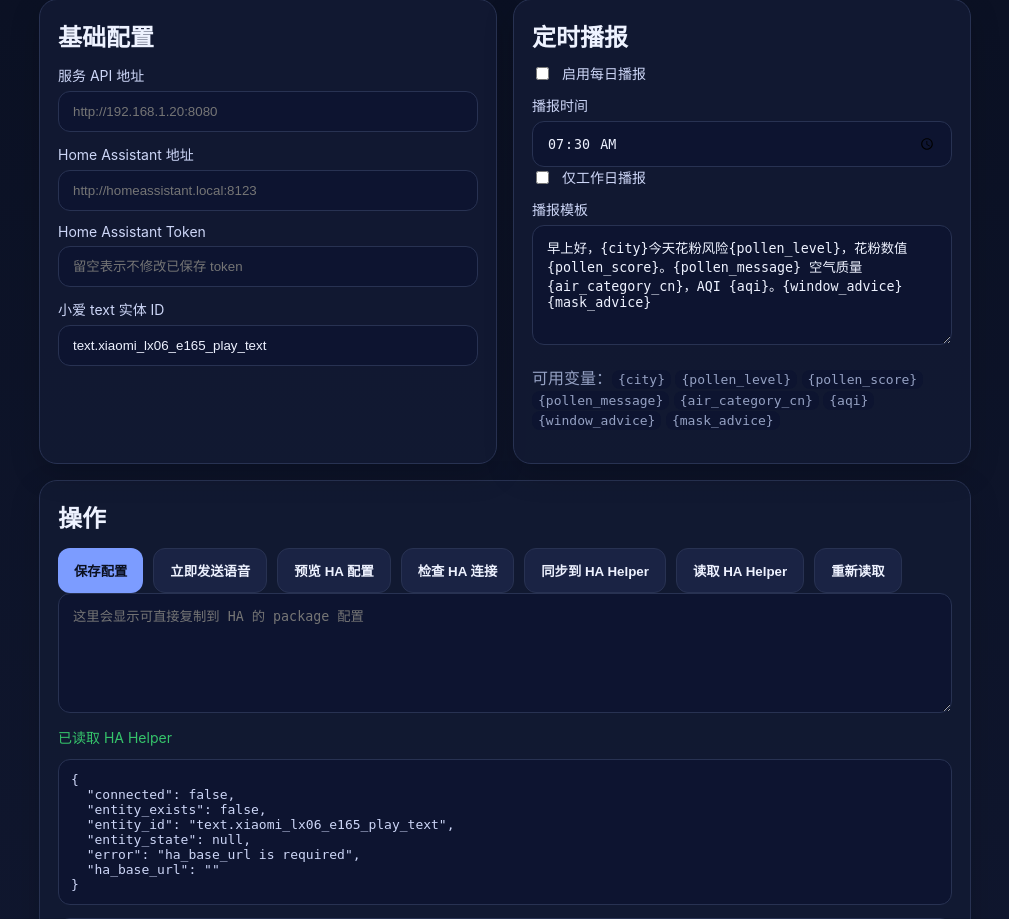
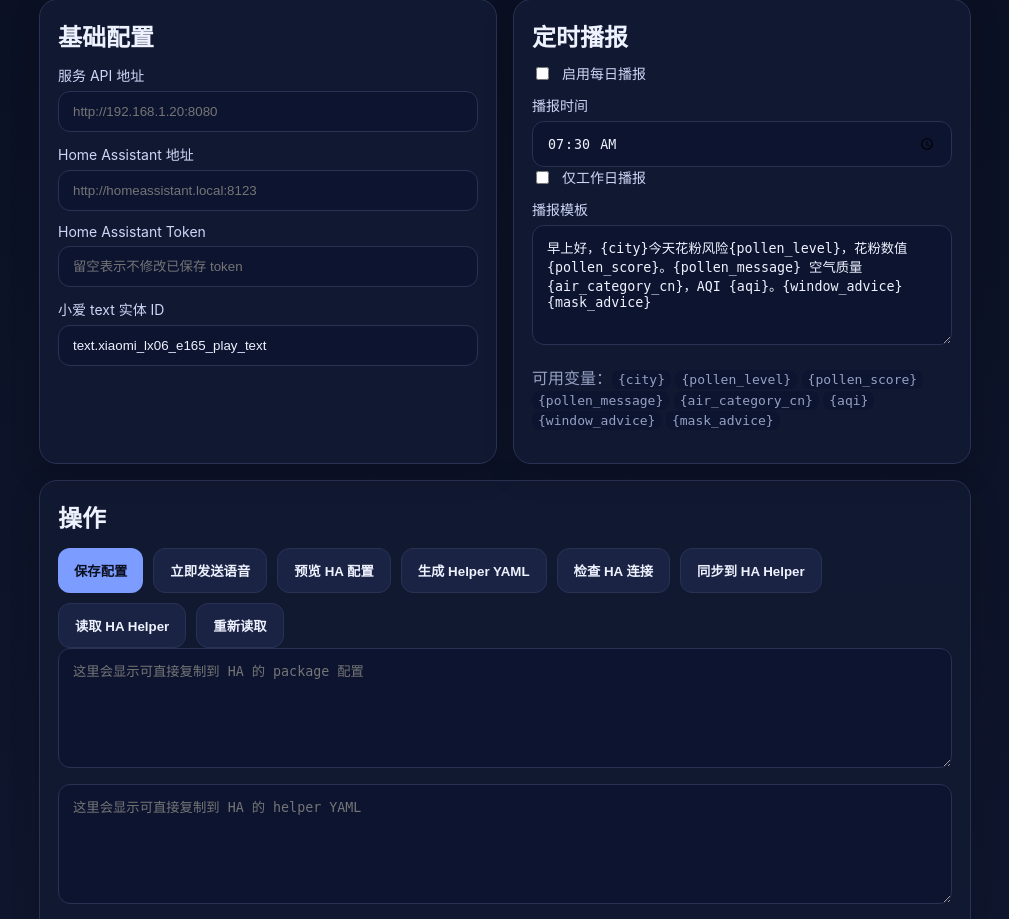
Before and after one commit to gefl24/pollen-air-ha, a Flask app: page /ui in a window 1280 px wide. Shown: the part 165-1084 px from the top of the page, without its empty margins (135-1144 px from the left). Run offline with Flask 3, Linux system fonts and the light colour scheme; parts of the project's set-up code (start-up, migrations or seed data) failed here and were passed over.

Commit message:
feat: generate helper YAML from console

```diff
--- a/templates/ui.html
+++ b/templates/ui.html
@@ -65,12 +65,14 @@
         <button class="primary" onclick="saveConfig()">保存配置</button>
         <button class="ghost" onclick="testBroadcast()">立即发送语音</button>
         <button class="ghost" onclick="previewPackage()">预览 HA 配置</button>
+        <button class="ghost" onclick="previewHelperPackage()">生成 Helper YAML</button>
         <button class="ghost" onclick="checkHaStatus()">检查 HA 连接</button>
         <button class="ghost" onclick="syncHelpers()">同步到 HA Helper</button>
         <button class="ghost" onclick="readHelpers()">读取 HA Helper</button>
         <button class="ghost" onclick="loadConfig()">重新读取</button>
       </div>
       <textarea id="packagePreview" placeholder="这里会显示可直接复制到 HA 的 package 配置"></textarea>
+      <textarea id="helperYamlPreview" placeholder="这里会显示可直接复制到 HA 的 helper YAML" style="margin-top:12px;"></textarea>
       <div id="status" class="status"></div>
       <pre id="haStatus" style="margin-top:12px;background:#0d1430;padding:12px;border-radius:12px;border:1px solid #283252;color:#cdd6f7;white-space:pre-wrap;word-break:break-word;"></pre>
       <pre id="helperStatus" style="margin-top:12px;background:#0d1430;padding:12px;border-radius:12px;border:1px solid #283252;color:#cdd6f7;white-space:pre-wrap;word-break:break-word;"></pre>
@@ -132,12 +134,23 @@ async function previewPackage() {
   document.getElementById('packagePreview').value = text;
   show('HA 配置已生成，直接复制就行');
 }
+async function previewHelperPackage() {
+  await saveConfig();
+  const res = await fetch('/api/ui/helper-package-preview');
+  const text = await res.text();
+  document.getElementById('helperYamlPreview').value = text;
+  show('Helper YAML 已生成，缺 helper 就把这段丢进 HA');
+}
 async function readHelpers() {
   const res = await fetch('/api/ui/read-helpers');
   const data = await res.json();
   if (!res.ok) return show(data.error || '读取 Helper 失败', false);
   document.getElementById('helperStatus').textContent = JSON.stringify(data.result || data, null, 2);
   if (data.result) {
+    const missing = data.result.missing || [];
+    if (missing.length) {
+      show('HA 里缺 helper：' + missing.join(', '), false);
+    }
     if (typeof data.result.schedule_enabled === 'boolean') document.getElementById('schedule_enabled').checked = data.result.schedule_enabled;
     if (data.result.schedule_time) document.getElementById('schedule_time').value = data.result.schedule_time;
     if (data.result.broadcast_template) document.getElementById('broadcast_template').value = data.result.broadcast_template;
```
